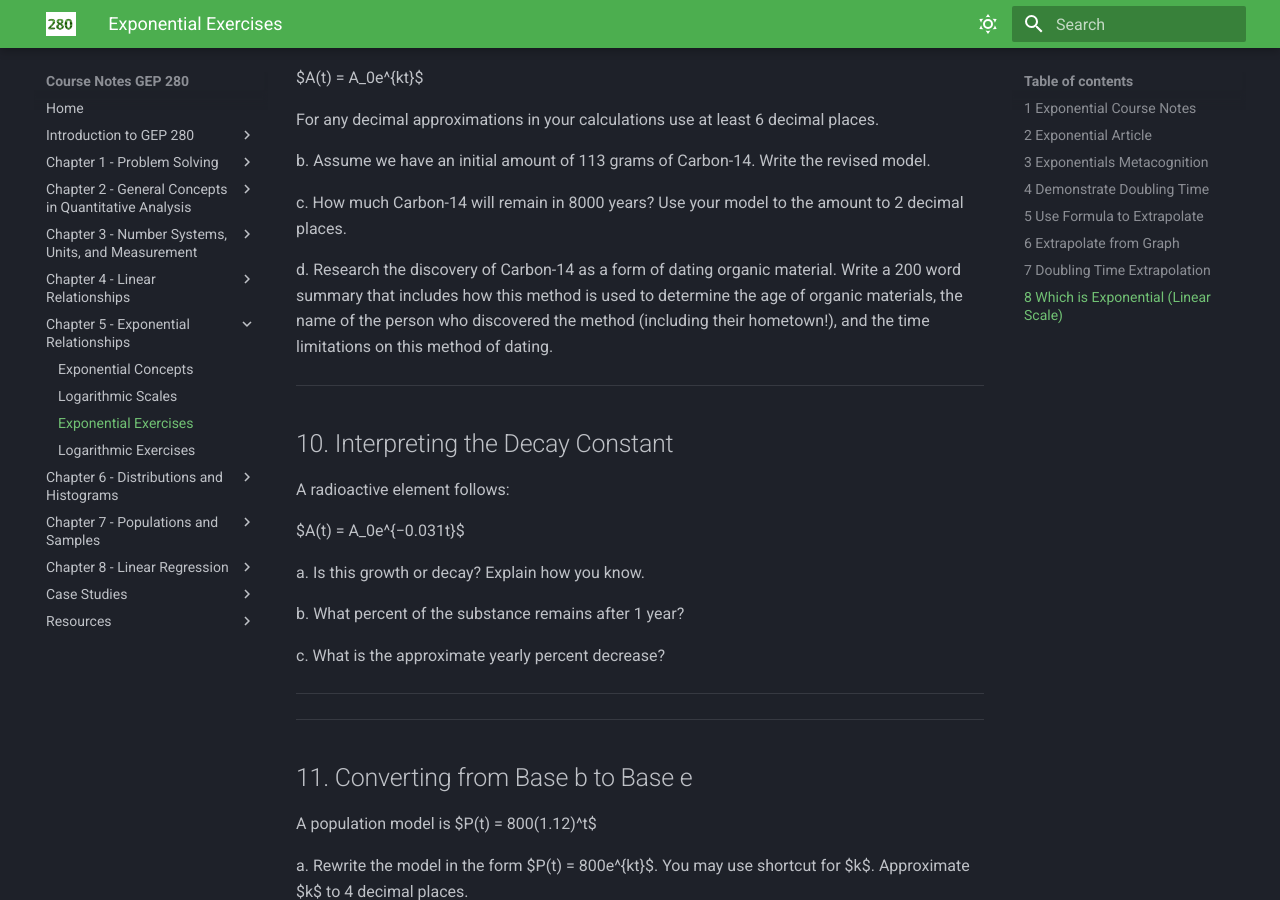
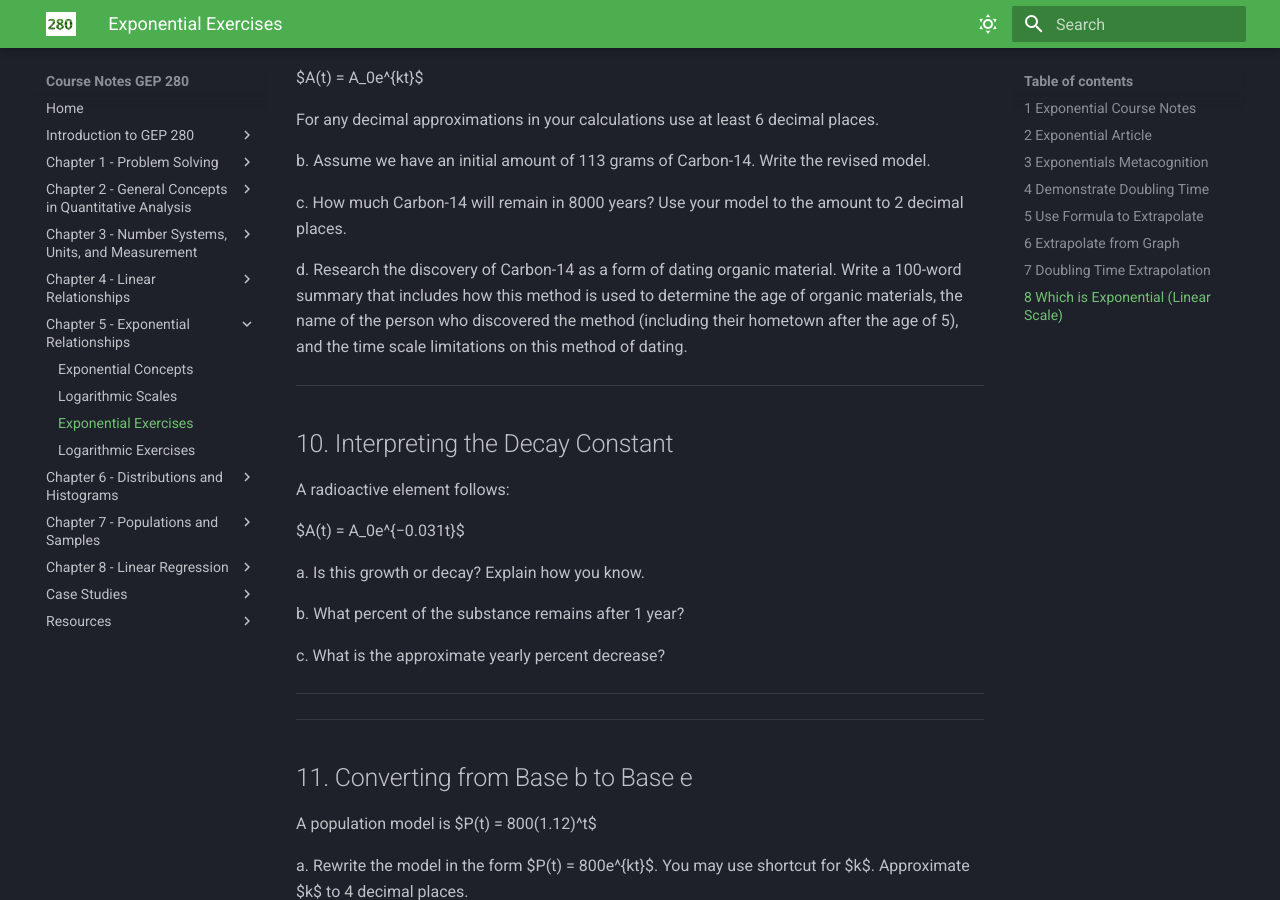
Before and after one commit to wgalbraith/280, an MkDocs documentation site: the page built from docs_student/exponential-exercises.md, in a window 1280 px wide and 900 px high, scrolled down 4114 px. Built offline with MkDocs 1.6.1 and Material for MkDocs 9.7.7, drawn with Linux system fonts in a browser that asks for light colours; nearby versions of some CDN libraries; some web fonts are replaced; library files that are not in the unit come from our copies.

Commit message:
Update exponential-exercises.md

```diff
--- a/docs_student/exponential-exercises.md
+++ b/docs_student/exponential-exercises.md
@@ -83,7 +83,7 @@ b. Assume we have an initial amount of 113 grams of Carbon-14. Write the revised
 
 c. How much Carbon-14 will remain in 8000 years? Use your model to the amount to 2 decimal places.
 
-d. Research the discovery of Carbon-14 as a form of dating organic material. Write a 200 word summary that includes how this method is used to determine the age of organic materials, the name of the person who discovered the method (including their hometown!), and the time limitations on this method of dating.
+d. Research the discovery of Carbon-14 as a form of dating organic material. Write a 100-word summary that includes how this method is used to determine the age of organic materials, the name of the person who discovered the method (including their hometown after the age of 5), and the time scale limitations on this method of dating.
 
 ---
 
```
